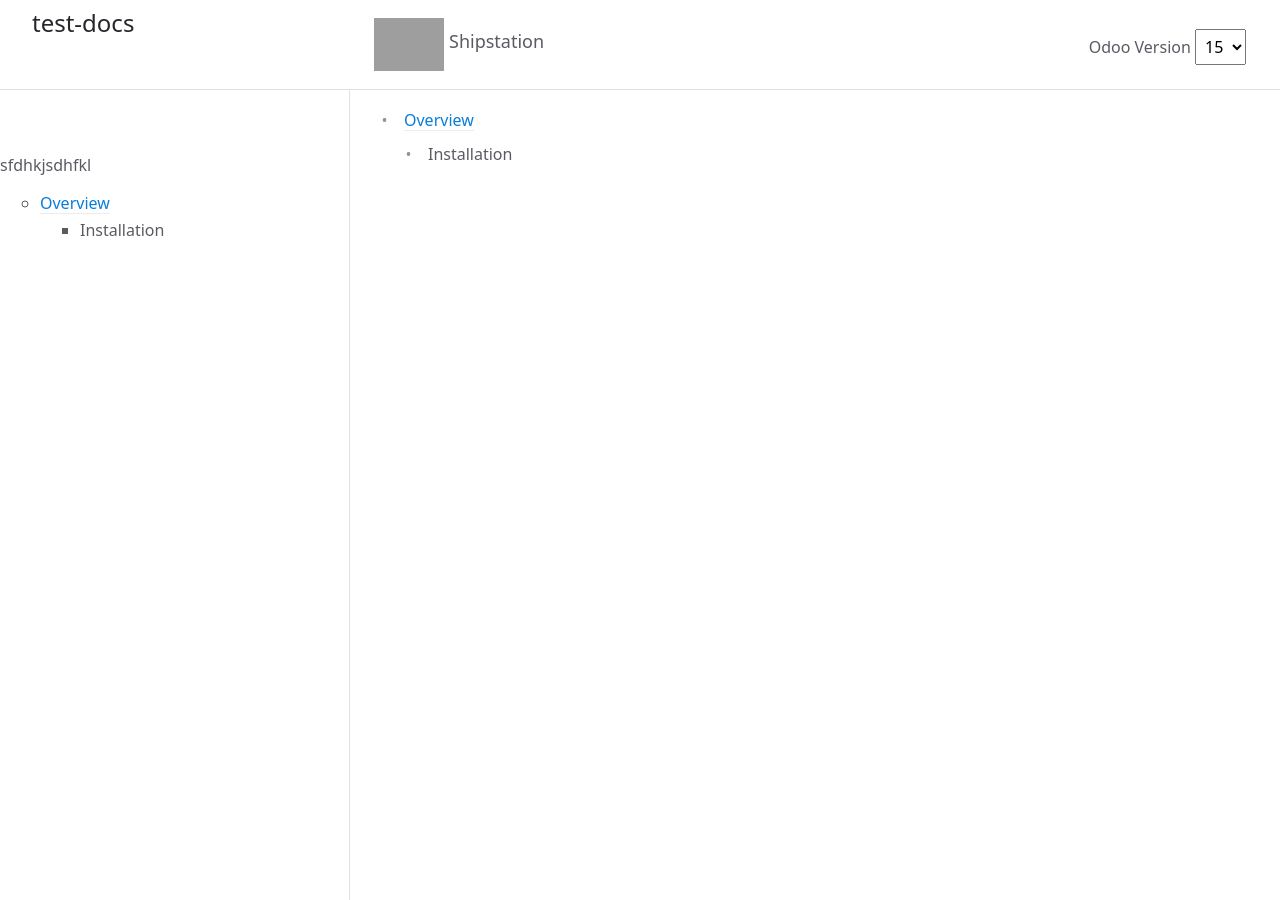
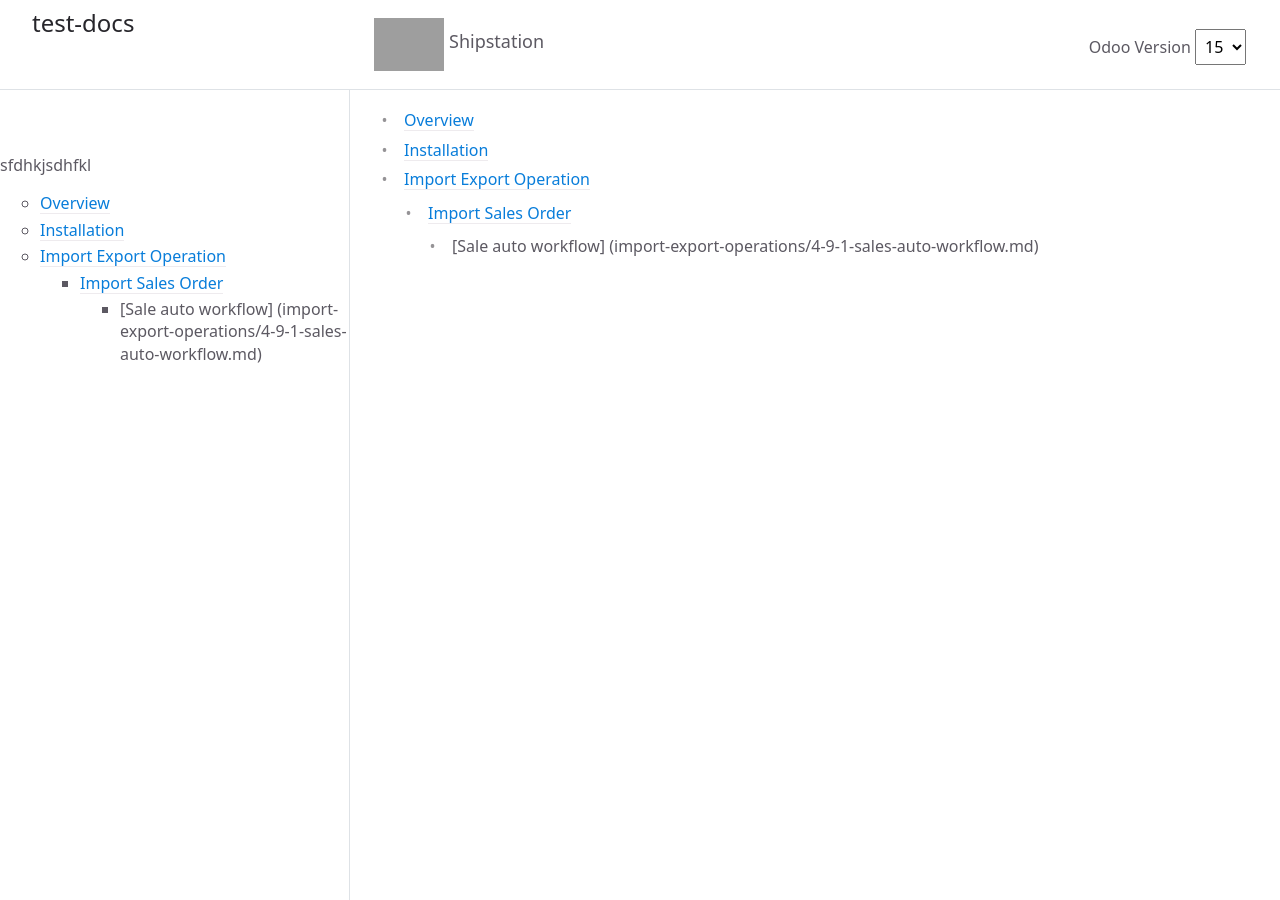
Before and after one commit to hemangb-emipro/test-docs, a Jekyll site: the page built from docs/v15/navigator.md, in a window 1280 px wide. Built offline with Jekyll 4.4.1, drawn with Linux system fonts in a browser that asks for light colours.

Commit message:
Update navigator.md

```diff
--- a/docs/v15/navigator.md
+++ b/docs/v15/navigator.md
@@ -6,4 +6,7 @@ nav_order: 1
 ---
 
 - [Overview](overview/1-overview.md)
-  - Installation
+- [Installation](installation/2-installation.md)
+- [Import Export Operation](import-export-operations/4-import-export-operations.md)
+  - [Import Sales Order](import-export-operations/4-9-import-sale-order.md)
+    - [Sale auto workflow] (import-export-operations/4-9-1-sales-auto-workflow.md)
```
